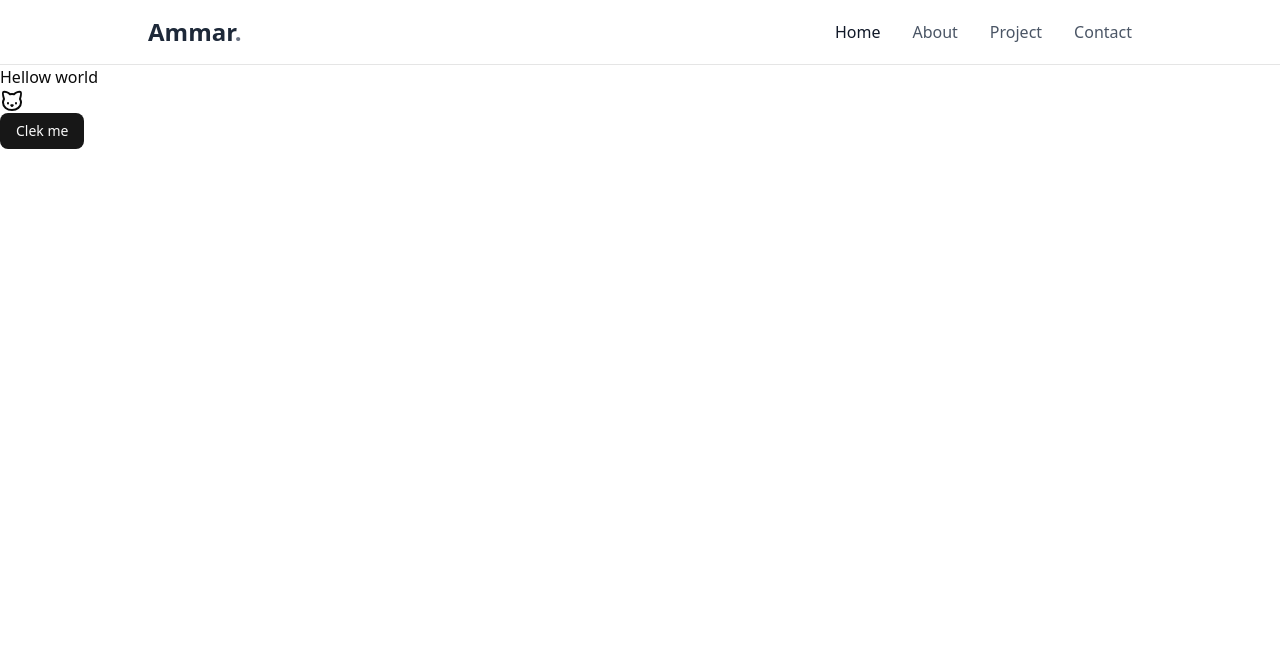
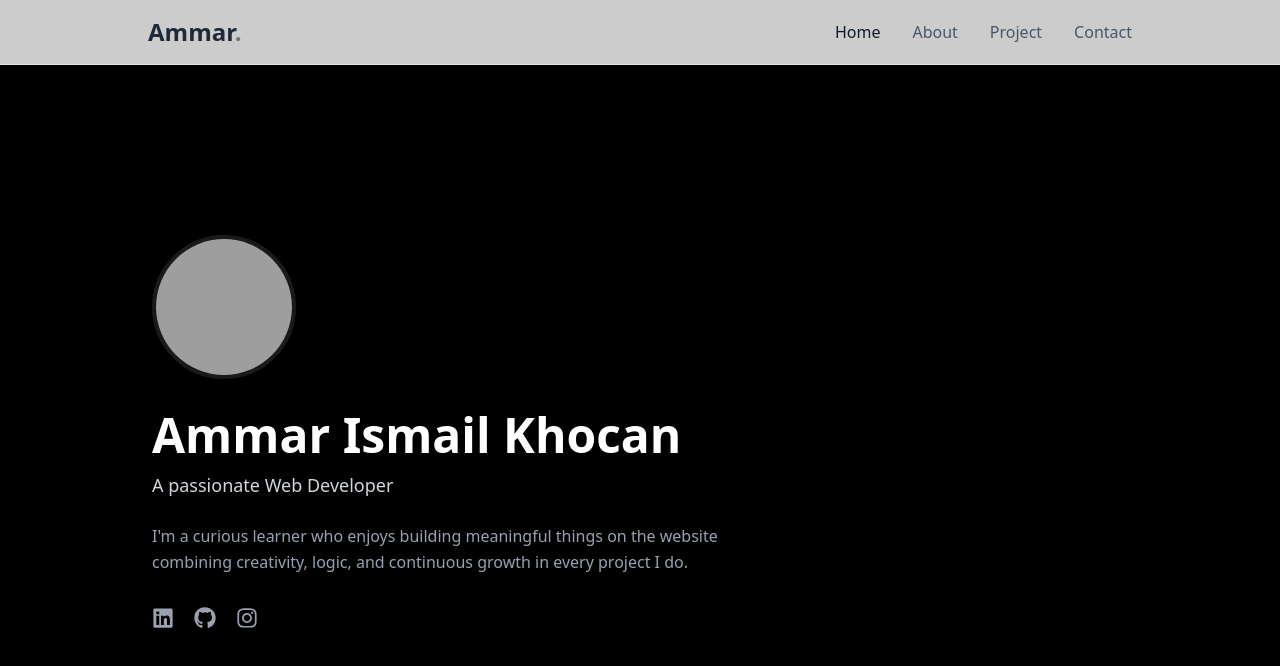
Before and after one commit to ammarkhocan/ammarismail.com-V2, a React app: page / in a window 1280 px wide. Shown: the top 666 px of the page. Built offline with nearby package versions, Linux system fonts and the light colour scheme; grey boxes are pictures that could not be loaded; the HTML template or start-up script is replaced by a standard one.

Commit message:
feat: add react-icons and enhance about page with personal details and tech stack

```diff
--- a/package.json
+++ b/package.json
@@ -18,6 +18,7 @@
     "lucide-react": "^0.562.0",
     "react": "^19.2.0",
     "react-dom": "^19.2.0",
+    "react-icons": "^5.5.0",
     "react-router": "^7.11.0",
     "tailwind-merge": "^3.4.0",
     "tailwindcss": "^4.1.18"
--- a/src/App.tsx
+++ b/src/App.tsx
@@ -1,13 +1,55 @@
-import { Cat } from "lucide-react";
-import { Button } from "@/components/ui/button";
+import { FaLinkedin, FaGithub, FaInstagram } from "react-icons/fa";
 
 export function App() {
   return (
-    <div>
-      <h1>
-        Hellow world <Cat />
-        <Button>Clek me</Button>
-      </h1>
-    </div>
+    <section className="h-screen bg-black flex items-center pt-16">
+      <div className="mx-auto w-full max-w-5xl px-6">
+        <div className="mb-8">
+          <img
+            src="https://17worsb7dw.ucarecd.net/cea206be-5cd8-4fcf-9853-abb4f99318ff/-/preview/971x1000"
+            alt="Ammar Ismail Khocan"
+            className="h-36 w-36 rounded-full object-cover border-4 border-white/10"
+          />
+        </div>
+
+        <h1 className="text-4xl md:text-5xl font-bold text-white mb-3">
+          Ammar Ismail Khocan
+        </h1>
+
+        <p className="text-lg text-gray-300 mb-6">A passionate Web Developer</p>
+
+        <p className="max-w-xl text-gray-400 leading-relaxed mb-8">
+          I'm a curious learner who enjoys building meaningful things on the
+          website combining creativity, logic, and continuous growth in every
+          project I do.
+        </p>
+
+        <div className="flex items-center gap-5">
+          <a
+            href="https://linkedin.com"
+            target="_blank"
+            className="text-gray-400 hover:text-white transition"
+          >
+            <FaLinkedin size={22} />
+          </a>
+
+          <a
+            href="https://github.com"
+            target="_blank"
+            className="text-gray-400 hover:text-white transition"
+          >
+            <FaGithub size={22} />
+          </a>
+
+          <a
+            href="https://instagram.com"
+            target="_blank"
+            className="text-gray-400 hover:text-white transition"
+          >
+            <FaInstagram size={22} />
+          </a>
+        </div>
+      </div>
+    </section>
   );
 }
--- a/src/components/layout/navbar.tsx
+++ b/src/components/layout/navbar.tsx
@@ -5,7 +5,7 @@ import { Sheet, SheetContent, SheetTrigger } from "@/components/ui/sheet";
 
 export function Navbar() {
   return (
-    <nav className="sticky top-0 z-50 w-full border-b bg-white/80 backdrop-blur">
+    <nav className="fixed top-0 z-50 w-full border-b bg-white/80 backdrop-blur">
       <div className="mx-auto flex h-16 max-w-5xl items-center justify-between px-5">
         {/* Logo */}
         <Link to="/" className="text-2xl font-bold text-gray-800">
--- a/src/routes/about.tsx
+++ b/src/routes/about.tsx
@@ -1,7 +1,61 @@
 export default function About() {
   return (
-    <div>
-      <h1>Halaman About</h1>
-    </div>
+    <section className="min-h-screen bg-black pt-24 text-white">
+      {/* wrapper: SAMA seperti navbar */}
+      <div className="mx-auto max-w-5xl px-5">
+        {/* isi about */}
+        <div className="grid grid-cols-1 md:grid-cols-2 gap-14 items-center">
+          {/* kiri: foto */}
+          <div>
+            <img
+              src="https://17worsb7dw.ucarecd.net/cea206be-5cd8-4fcf-9853-abb4f99318ff/-/preview/971x1000"
+              alt="Ammar Ismail Khocan"
+              className="w-[320px] rounded-2xl bg-white"
+            />
+          </div>
+
+          {/* kanan: teks */}
+          <div className="space-y-5 text-gray-300 leading-relaxed">
+            <p>
+              Hi, I'm Ammar Ismail Khocan. I started my journey as a web
+              developer with a strong passion for building modern web
+              applications using React and JavaScript.
+            </p>
+
+            <p>
+              Currently, I'm focused on improving my skills in both frontend and
+              backend development. In the past, I've worked on various projects
+              that have helped me grow as a full-stack developer.
+            </p>
+
+            <p>
+              I enjoy clean user interfaces, solving real-world problems through
+              code, and working on side projects.
+            </p>
+
+            <a
+              href="/resume.pdf"
+              className="inline-flex items-center gap-2 text-blue-400 hover:text-blue-300 transition"
+              download
+            >
+              Download Resume
+            </a>
+          </div>
+        </div>
+
+        {/* ===== TECH STACK ===== */}
+        <div className="mt-32 text-center">
+          <h2 className="text-2xl font-bold mb-10">My Tech Stacks</h2>
+
+          <div className="flex flex-wrap justify-center gap-10 items-center">
+            <img src="/tech/html.svg" alt="HTML" className="h-14" />
+            <img src="/tech/css.svg" alt="CSS" className="h-14" />
+            <img src="/tech/js.svg" alt="JavaScript" className="h-14" />
+            <img src="/tech/figma.svg" alt="Figma" className="h-14" />
+            <img src="/tech/node.svg" alt="NodeJS" className="h-14" />
+          </div>
+        </div>
+      </div>
+    </section>
   );
 }
```
Also changed, not shown: 1 other file (tests, documents, lock files or other folders).
